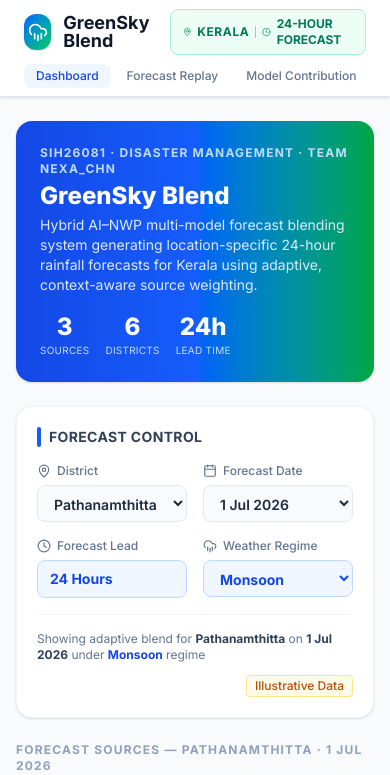
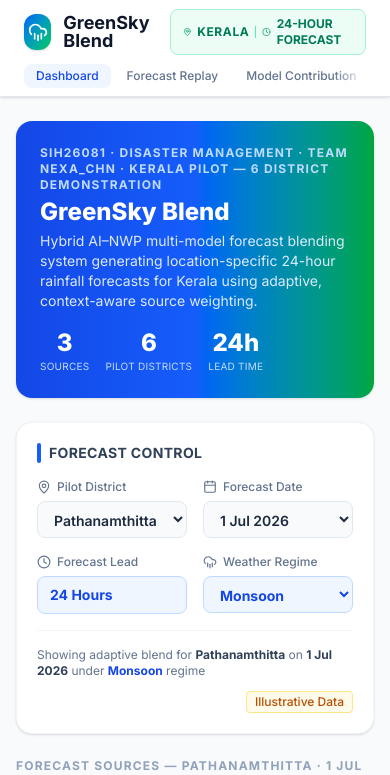
Before and after one commit to midhunmanesh01-code/greensky-blend, a React (Vite) app: page / in a window 390 px wide. Shown: the top 775 px of the page. Built offline with nearby package versions, Linux system fonts and the light colour scheme.

Commit message:
Update terminology to emphasize pilot districts and enhance mobile navigation UI

```diff
--- a/src/components/ForecastControls.jsx
+++ b/src/components/ForecastControls.jsx
@@ -17,7 +17,7 @@ export default function ForecastControls({ district, date, regime, onDistrictCha
         {/* District */}
         <div>
           <label className="flex items-center gap-1.5 text-xs text-slate-500 font-medium mb-1.5">
-            <MapPin className="w-3.5 h-3.5" /> District
+            <MapPin className="w-3.5 h-3.5" /> Pilot District
           </label>
           <select
             value={district}
--- a/src/components/Header.jsx
+++ b/src/components/Header.jsx
@@ -53,13 +53,19 @@ export default function Header({ activeNav, onNavChange }) {
           </div>
         </div>
 
-        {/* Mobile nav */}
-        <div className="flex md:hidden gap-1 pb-2 overflow-x-auto">
+        {/* Mobile nav — horizontally scrollable with right-fade indicator */}
+        <div className="relative flex md:hidden pb-2">
+          {/* Fade-out gradient to signal horizontal scroll */}
+          <div
+            className="pointer-events-none absolute right-0 top-0 h-full w-8 z-10"
+            style={{ background: 'linear-gradient(to right, transparent, white)' }}
+          />
+          <div className="flex gap-1 overflow-x-auto scrollbar-none pr-8">
             {NAV_ITEMS.map((item) => (
               <button
                 key={item}
                 onClick={() => onNavChange(item)}
-              className={`whitespace-nowrap px-3 py-1 rounded-lg text-xs font-medium transition-colors ${
+                className={`flex-shrink-0 whitespace-nowrap px-3 py-1 rounded-lg text-xs font-medium transition-colors ${
                   activeNav === item
                     ? 'bg-blue-50 text-blue-700'
                     : 'text-slate-500 hover:bg-slate-50'
@@ -70,6 +76,7 @@ export default function Header({ activeNav, onNavChange }) {
             ))}
           </div>
         </div>
+      </div>
     </header>
   );
 }
--- a/src/components/KeralaMap.jsx
+++ b/src/components/KeralaMap.jsx
@@ -107,7 +107,7 @@ function DistrictPanel({ district, date, onClose }) {
       <div className="bg-gradient-to-r from-blue-600 to-green-500 p-4">
         <div className="flex items-start justify-between">
           <div>
-            <p className="text-blue-100 text-[10px] font-bold uppercase tracking-widest">District</p>
+            <p className="text-blue-100 text-[10px] font-bold uppercase tracking-widest">Pilot District</p>
             <h3 className="text-white font-bold text-base leading-tight">{district}</h3>
           </div>
           <button
@@ -227,11 +227,11 @@ export default function KeralaMap({ district, date, onDistrictSelect }) {
       <div className="flex items-center justify-between mb-3">
         <div className="flex items-center gap-2">
           <div className="w-1 h-5 rounded-full bg-emerald-500" />
-          <h2 className="text-sm font-bold text-slate-700 uppercase tracking-wide">Kerala Rainfall Map</h2>
+          <h2 className="text-sm font-bold text-slate-700 uppercase tracking-wide">Kerala Pilot — Rainfall Map</h2>
         </div>
         <span className="badge-illustrative">Illustrative Data</span>
       </div>
-      <p className="text-xs text-slate-400 mb-3">Click a district to view detailed forecast breakdown.</p>
+      <p className="text-xs text-slate-400 mb-3">6 pilot districts shown. Click a district to view detailed forecast breakdown.</p>
 
       <div className="relative rounded-xl overflow-hidden border border-slate-200" style={{ height: 400 }}>
         <MapContainer
--- a/src/components/WeightMap.jsx
+++ b/src/components/WeightMap.jsx
@@ -73,7 +73,7 @@ export default function WeightMap({ selectedDistrict, onDistrictSelect }) {
             <h2 className="text-sm font-bold text-slate-700 uppercase tracking-wide">Spatial Model-Weight Map</h2>
           </div>
           <p className="text-xs text-slate-400 ml-3">
-            Different districts receive different adaptive source weights based on location characteristics.
+            Each of the 6 pilot districts receives different illustrative adaptive source weights based on location characteristics.
           </p>
         </div>
         <span className="badge-illustrative whitespace-nowrap">Illustrative Weights</span>
--- a/src/index.css
+++ b/src/index.css
@@ -49,4 +49,12 @@
   .btn-secondary {
     @apply inline-flex items-center gap-2 px-4 py-2 rounded-lg bg-slate-100 text-slate-700 text-sm font-semibold hover:bg-slate-200 transition-colors;
   }
+
+  .scrollbar-none {
+    scrollbar-width: none; /* Firefox */
+    -ms-overflow-style: none; /* IE/Edge */
+  }
+  .scrollbar-none::-webkit-scrollbar {
+    display: none; /* Chrome/Safari */
+  }
 }
--- a/src/pages/Dashboard.jsx
+++ b/src/pages/Dashboard.jsx
@@ -42,7 +42,7 @@ export default function Dashboard() {
       <div className="rounded-2xl bg-gradient-to-r from-blue-700 via-blue-600 to-green-600 p-6 text-white shadow-sm">
         <div className="flex flex-col sm:flex-row sm:items-end justify-between gap-4">
           <div>
-            <p className="text-blue-200 text-xs font-bold uppercase tracking-widest mb-1">SIH26081 · Disaster Management · Team NEXA_CHN</p>
+            <p className="text-blue-200 text-xs font-bold uppercase tracking-widest mb-1">SIH26081 · Disaster Management · Team NEXA_CHN · Kerala Pilot — 6 District Demonstration</p>
             <h1 className="text-2xl sm:text-3xl font-extrabold leading-tight">GreenSky Blend</h1>
             <p className="text-blue-100 text-sm mt-1 max-w-xl">
               Hybrid AI–NWP multi-model forecast blending system generating location-specific 24-hour rainfall forecasts for Kerala using adaptive, context-aware source weighting.
@@ -51,7 +51,7 @@ export default function Dashboard() {
           <div className="flex gap-4">
             {[
               { label: 'Sources', value: '3' },
-              { label: 'Districts', value: '6' },
+              { label: 'Pilot Districts', value: '6' },
               { label: 'Lead Time', value: '24h' },
             ].map(({ label, value }) => (
               <div key={label} className="text-center">
@@ -133,6 +133,20 @@ export default function Dashboard() {
       {/* Tech stack */}
       <TechStack />
 
+      {/* Validation Status */}
+      <div className="rounded-2xl border border-blue-100 bg-blue-50 p-5">
+        <div className="flex items-center gap-2 mb-2">
+          <div className="w-1 h-5 rounded-full bg-blue-500" />
+          <h2 className="text-sm font-bold text-blue-800 uppercase tracking-wide">Validation Status</h2>
+          <span className="ml-auto text-[10px] font-semibold px-2 py-0.5 rounded-full bg-amber-100 text-amber-700 border border-amber-200">In Progress</span>
+        </div>
+        <p className="text-xs text-blue-700 font-semibold mb-1">Initial feasibility testing underway</p>
+        <p className="text-xs text-blue-600 leading-relaxed">
+          Historical ECMWF/GFS forecasts are being evaluated against IMD observations using chronological
+          unseen-data testing. Results will be published upon completion. No performance claims are made at this stage.
+        </p>
+      </div>
+
       {/* Footer */}
       <div className="text-center text-xs text-slate-400 py-4 border-t border-slate-200">
         <p>
```
Lines whose indentation alone changed are shown as unchanged.
